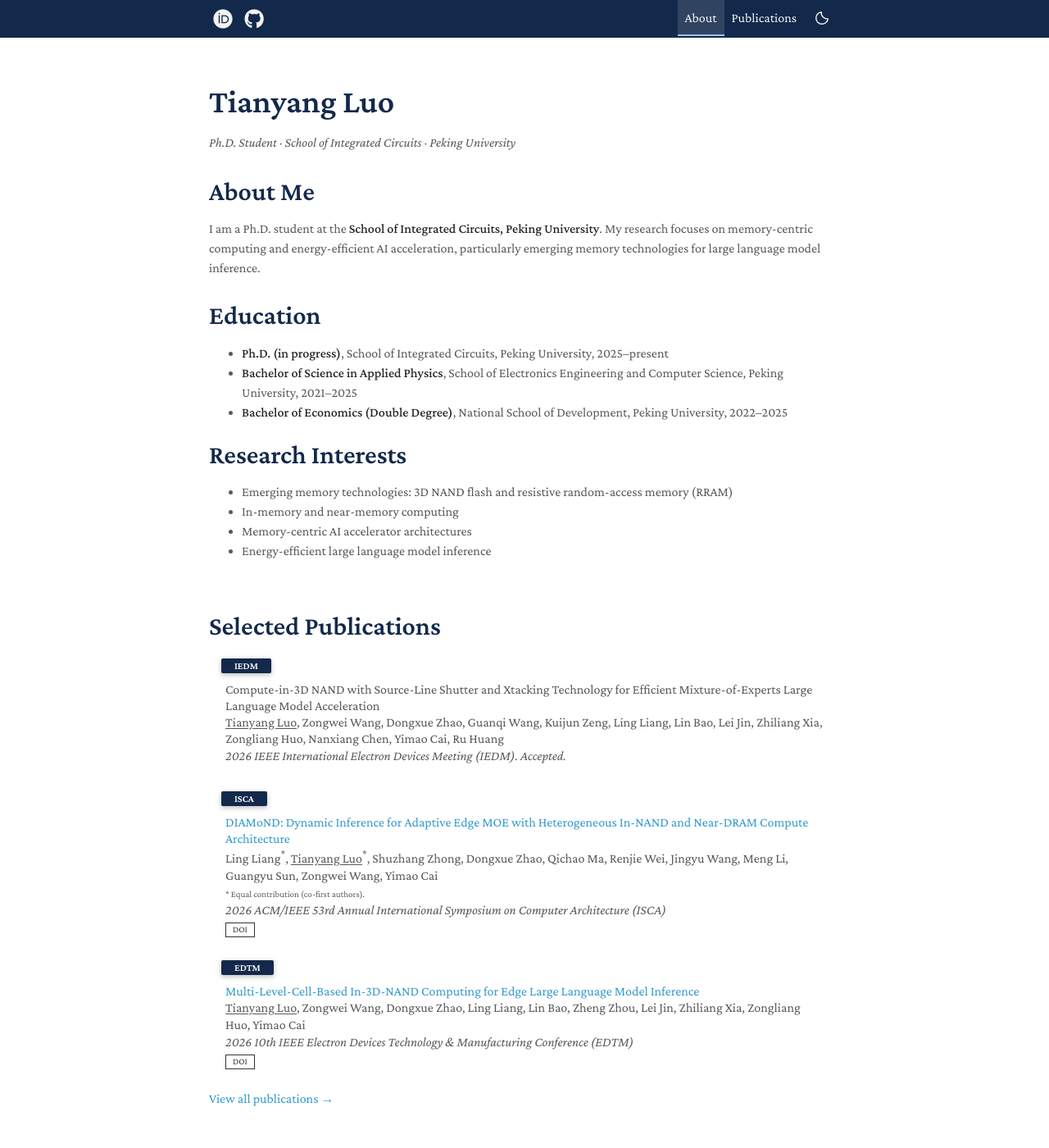
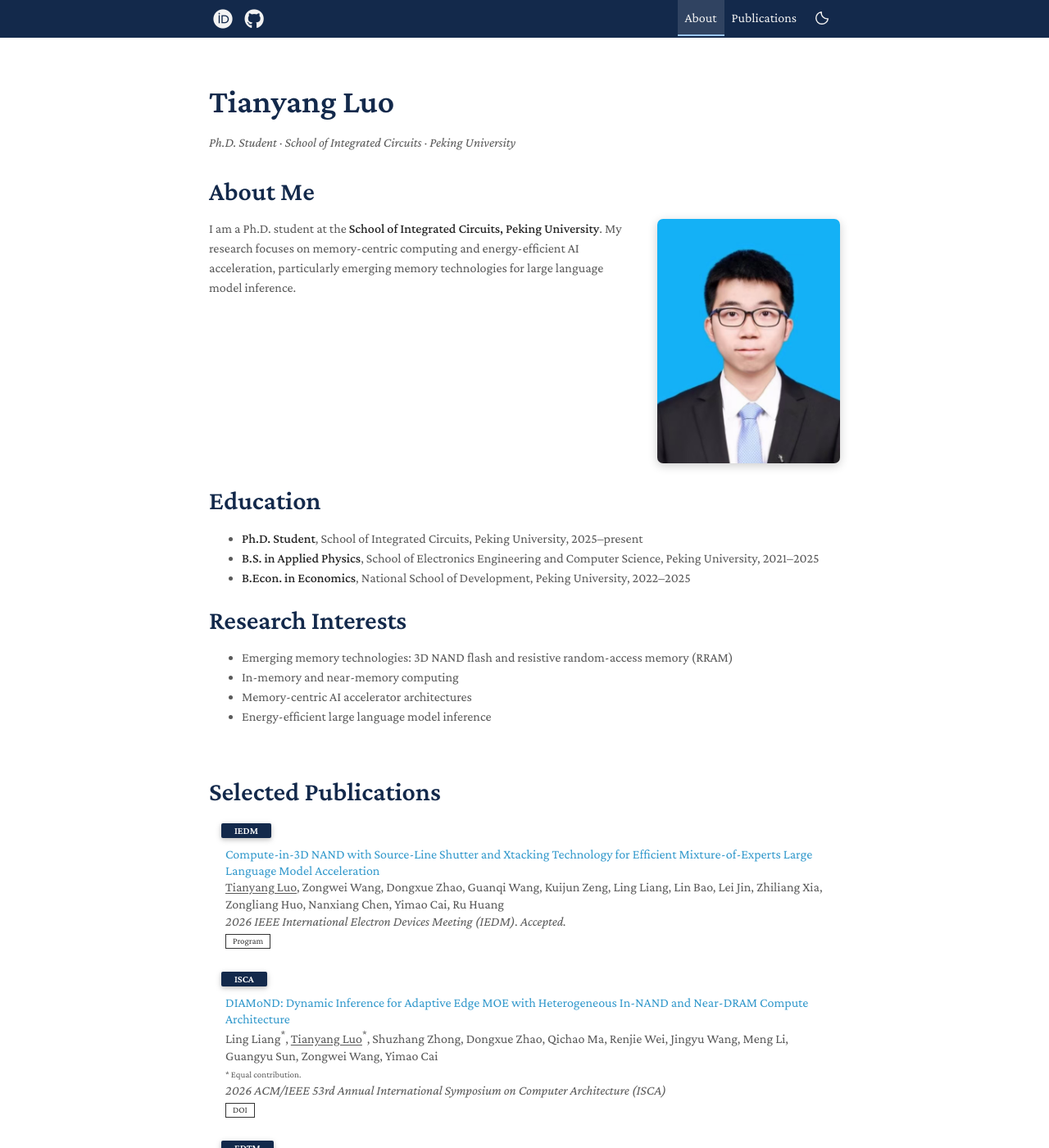
Before and after one commit to tianyangluo-pku/tianyangluo-pku.github.io, a Jekyll site: the page built from index.md, in a window 1280 px wide and 1400 px high. Shown: the whole window at 82% size. Built offline with Jekyll 4.4.1, drawn with Linux system fonts in a browser that asks for light colours; a style sheet for code colours, icons or effects is not loaded.

Commit message:
Add authentic portrait and finalize academic presentation

```diff
--- a/_config.yml
+++ b/_config.yml
@@ -11,7 +11,7 @@ enable_last_update: false
 
 # Enable these when the corresponding personal resources are ready.
 cv_pdf: ""
-avatar: ""
+avatar: /assets/img/tianyang-luo.jpg
 email: ""
 google_scholar: ""
 orcid: https://orcid.org/0009-0000-5288-6817
--- a/_data/publications.yml
+++ b/_data/publications.yml
@@ -6,6 +6,8 @@ main:
   conference: 2026 IEEE International Electron Devices Meeting (IEDM). Accepted.
   year: 2026
   selected: true
+  page: https://iedm26.mapyourshow.com/8_0/sessions/session-details.cfm?ScheduleID=290
+  page_label: Program
 - title: 'NASiC: 3D NAND-based CAM-Selected Multibit CIM Architecture for Efficient On-Device Mixture-of-Experts LLM Inference'
   authors: Weikai Xu, Meng Li, Shuzhang Zhong, <span class="publication-self-author">Tianyang Luo</span>, Dongxue Zhao, Ling Liang, Zongwei Wang,
     Qianqian Huang, Yimao Cai, Ru Huang
@@ -22,7 +24,7 @@ main:
   year: 2026
   selected: true
   doi: https://doi.org/10.1109/isca66397.2026.00078
-  author_note: '* Equal contribution (co-first authors).'
+  author_note: '* Equal contribution.'
 - title: Efficient LoRA-Based Weight Update Write-Back in 3D NAND Flash for Large Language Models
   authors: Dongxue Zhao, <span class="publication-self-author">Tianyang Luo</span>, Ling Liang, Zongwei Wang, Yimao Cai
   conference_short: ISCAS
--- a/_includes/publications.md
+++ b/_includes/publications.md
@@ -32,7 +32,7 @@
 {% unless include.selected_only %}
 <div class="publication-year-group" data-publication-year>
 <h3 class="year" id="publications-{{ year_group.name }}"><span>{{ year_group.name }}</span></h3>
-<ol class="bibliography" reversed start="{{ publication_number }}">
+<ol class="bibliography" role="list">
 {% endunless %}
 
 {% for link in year_group.items %}
@@ -42,14 +42,14 @@
 {% endif %}
 
 {% capture search_text %}{{ link.title | strip_html }} {{ link.authors | strip_html }} {{ link.conference | strip_html }} {{ link.conference_short }} {{ link.year }} {{ link.abstract }} {% for topic in site.data.publication_topics %}{% if link.topics contains topic.id %} {{ topic.id }} {{ topic.label }} {{ topic.name }}{% endif %}{% endfor %}{% endcapture %}
-<li{% unless include.selected_only %} value="{{ publication_number }}"{% endunless %} data-publication data-topics="{{ link.topics | join: ' ' | escape }}" data-search-text="{{ search_text | strip_newlines | escape }}">
+<li data-publication data-topics="{{ link.topics | join: ' ' | escape }}" data-search-text="{{ search_text | strip_newlines | escape }}">
 <div class="pub-row{% unless link.image %} publication-without-image{% endunless %}">
   <div class="col-sm-3 abbr" style="position: relative;padding-right: 15px;padding-left: 15px;">
     {% if link.image %}<img src="{{ link.image | relative_url | escape }}" alt="{{ link.image_alt | default: link.title | strip_html | escape }}" class="teaser img-fluid z-depth-1" loading="lazy">{% endif %}
     {% if link.conference_short %}<abbr class="badge">{{ link.conference_short | escape }}</abbr>{% endif %}
   </div>
   <div class="col-sm-9" style="position: relative;padding-right: 15px;padding-left: 20px;">
-      <div class="title">{% unless include.selected_only %}<span class="publication-number">{{ publication_number }}.</span> {% endunless %}{% if link.doi %}<a href="{{ link.doi | escape }}">{{ link.title | escape }}</a>{% elsif link.page %}<a href="{{ link.page | relative_url | escape }}">{{ link.title | escape }}</a>{% else %}{{ link.title | escape }}{% endif %}</div>
+      <div class="title">{% if link.doi %}<a href="{{ link.doi | escape }}">{{ link.title | escape }}</a>{% elsif link.page %}<a href="{{ link.page | relative_url | escape }}">{{ link.title | escape }}</a>{% else %}{{ link.title | escape }}{% endif %}</div>
       <div class="author">{{ link.authors }}</div>
       {% if link.author_note %}<div class="author publication-contribution"><small>{{ link.author_note | escape }}</small></div>{% endif %}
       <div class="periodical"><em>{{ link.conference }}</em>
@@ -73,7 +73,7 @@
       <a href="{{ link.code | relative_url | escape }}" class="btn btn-sm z-depth-0" role="button" target="_blank" rel="noopener noreferrer">Code</a>
       {% endif %}
       {% if link.page %}
-      <a href="{{ link.page | relative_url | escape }}" class="btn btn-sm z-depth-0" role="button" target="_blank" rel="noopener noreferrer">Project Page</a>
+      <a href="{{ link.page | relative_url | escape }}" class="btn btn-sm z-depth-0" role="button" target="_blank" rel="noopener noreferrer">{{ link.page_label | default: "Project Page" | escape }}</a>
       {% endif %}
       {% if link.data %}
       <a href="{{ link.data | relative_url | escape }}" class="btn btn-sm z-depth-0" role="button" target="_blank" rel="noopener noreferrer">Dataset</a>
--- a/assets/css/about.css
+++ b/assets/css/about.css
@@ -35,7 +35,7 @@
   display: block;
   width: 100%;
   height: auto;
-  aspect-ratio: 12 / 13;
+  aspect-ratio: 3 / 4;
   object-fit: cover;
   object-position: center top;
   border-radius: inherit;
--- a/index.md
+++ b/index.md
@@ -13,15 +13,21 @@ seo_title: Tianyang Luo | Peking University
 
 <div class="about-intro" markdown="1">
 
+{% if site.avatar and site.avatar != "" %}
+<figure class="about-portrait">
+  <img src="{{ site.avatar | relative_url }}" alt="Portrait of Tianyang Luo" width="480" height="640" />
+</figure>
+{% endif %}
+
 I am a Ph.D. student at the **School of Integrated Circuits, Peking University**. My research focuses on memory-centric computing and energy-efficient AI acceleration, particularly emerging memory technologies for large language model inference.
 
 </div>
 
 ## Education
 
-- **Ph.D. (in progress)**, School of Integrated Circuits, Peking University, 2025&ndash;present
-- **Bachelor of Science in Applied Physics**, School of Electronics Engineering and Computer Science, Peking University, 2021&ndash;2025
-- **Bachelor of Economics (Double Degree)**, National School of Development, Peking University, 2022&ndash;2025
+- **Ph.D. Student**, School of Integrated Circuits, Peking University, 2025&ndash;present
+- **B.S. in Applied Physics**, School of Electronics Engineering and Computer Science, Peking University, 2021&ndash;2025
+- **B.Econ. in Economics**, National School of Development, Peking University, 2022&ndash;2025
 
 ## Research Interests
 
```
Also changed, not shown: README.md, assets/img/tianyang-luo.jpg (added).
